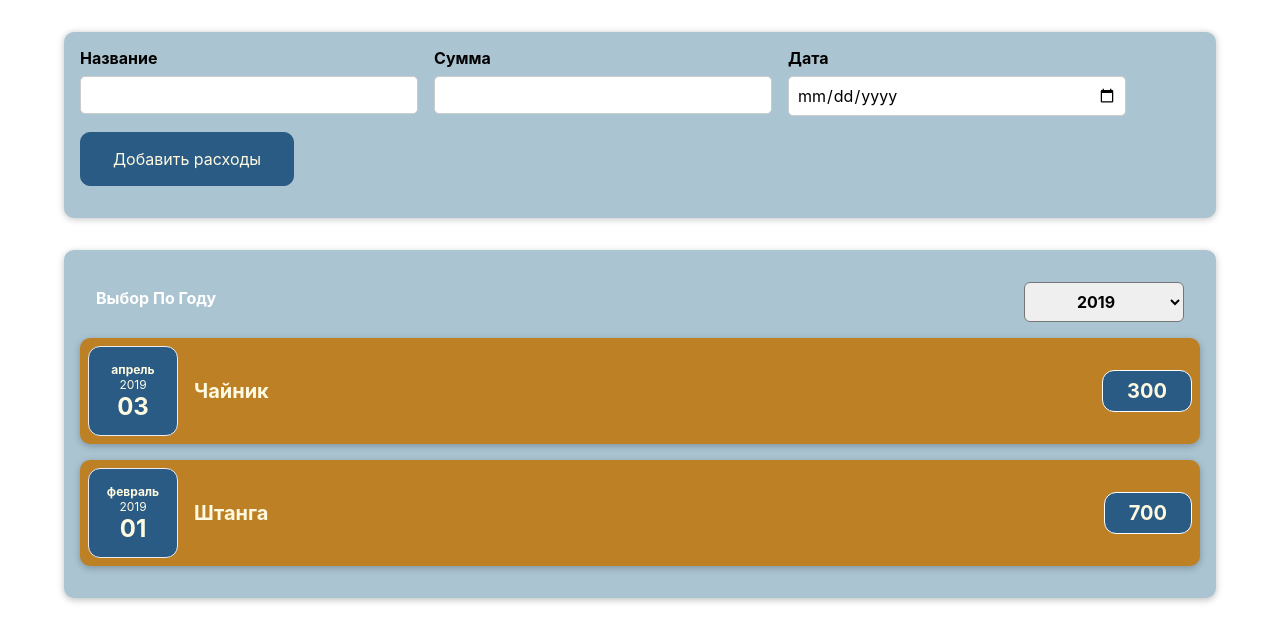
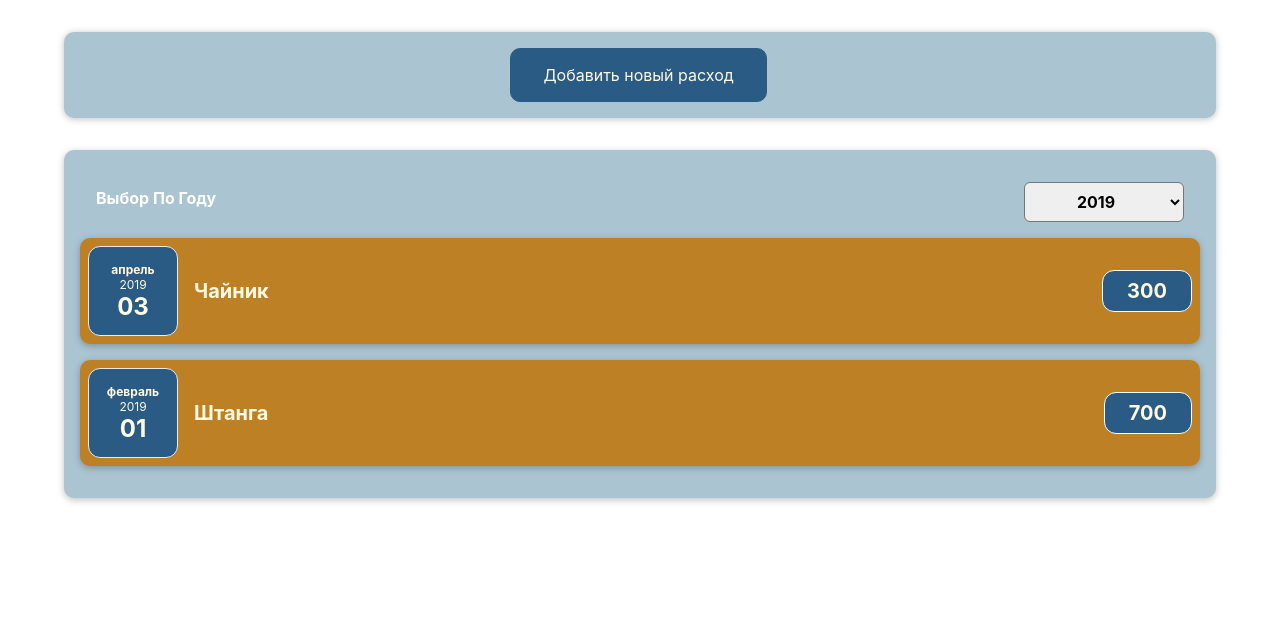
Before and after one commit to Tempesto20/costAccounting, a React (Create React App) app: page / in a window 1280 px wide. Shown: the top 642 px of the page. Built offline with nearby package versions, Linux system fonts and the light colour scheme.

Commit message:
edit NewCost

```diff
--- a/src/App.js
+++ b/src/App.js
@@ -87,6 +87,7 @@
       </header>
 
     </div>
+    //55
   );
 }
 
--- a/src/components/Costs/CostItem.jsx
+++ b/src/components/Costs/CostItem.jsx
@@ -14,6 +14,7 @@
 */
 
   return (
+    <li>
       <Card className='cost-item'>
         <CostDate date={props.date}/>
 
@@ -24,6 +25,7 @@
         </div>
         {/*<button onClick={chengeDescriptioHamdler}>Chenge description</button>*/}
       </Card>
+    </li>
   );
 }
 
--- /dev/null
+++ b/src/components/Costs/CostList.css
@@ -0,0 +1,9 @@
+.cost-list {
+  list-style: none;
+  padding: 0;
+}
+
+.cost-list__fallback {
+  color: #fefae1;
+  text-align: center;
+}
--- /dev/null
+++ b/src/components/Costs/CostList.jsx
@@ -0,0 +1,34 @@
+import React from 'react';
+import './CostList.css';
+import CostItem from './CostItem';
+
+function CostList(props) {
+
+
+    if(props.costs.length === 0){
+      return(
+        <h2 className='cost-list__fallback'>
+            в этом году расходов не имеется
+        </h2>
+      )
+    }
+
+  return (
+    <ul className='cost-list'>
+
+            {props.costs.map(  (cost) =>(
+            <CostItem
+            key={cost.id}
+            date={cost.date}
+            description={cost.description}
+            amount={cost.amount}
+            />
+            )
+        )
+      }
+
+    </ul>
+  )
+}
+
+export default CostList;
--- a/src/components/Costs/Costs.jsx
+++ b/src/components/Costs/Costs.jsx
@@ -1,6 +1,7 @@
 import React,{useState} from 'react';
 import Card from '../UI/Card';
-import CostItem from './CostItem';
+//import CostItem from './CostItem';
+import CostList from './CostList';
 import './Costs.css';
 import CostsFilter from './CostsFilter';
 
@@ -9,7 +10,7 @@
   const [selectedYear, setSelectedYear] =useState('2019');
 
 const yearChangeHandler =(year)=>{
-  console.log(year);
+ // console.log(year);
   setSelectedYear(year);
 }
 
@@ -19,19 +20,8 @@
 
   //setSelectedYear('');
 
-  let costsContent = <p> в этом году расходов не имеется</p>;
 
-  if(filteredCosts.length > 0){
-    costsContent =filteredCosts.map(  (cost) =>(
-      <CostItem
-        key={cost.id}
-        date={cost.date}
-        description={cost.description}
-        amount={cost.amount}
-      />
-      )
-    )
-  }
+
 
 return (
     <div className="">
@@ -43,7 +33,7 @@
           onChangeYear = {yearChangeHandler}
         />
 
-        {costsContent}
+        <CostList costs={filteredCosts}/>
 
           {/*
           {filteredCosts.length === 0
@@ -88,6 +78,7 @@
       </Card>
 
     </div>
+
   );
 }
 
--- a/src/components/NewCost/CostForm.jsx
+++ b/src/components/NewCost/CostForm.jsx
@@ -73,6 +73,8 @@
         setInputAmount(''); //отчистка данных из импута в форме после ввода пользователя
         setInputDate('');   //отчистка данных из импута в форме после ввода пользователя
     }
+
+
   return (
 
         <form onSubmit={submitHandler}>
@@ -94,8 +96,8 @@
                 </div>
 
                 <div className="new-cost__actions">
-                    <button type='submit' >Добавить расходы</button>
-
+                    <button type='submit'> Добавить расходы    </button>
+                    <button type='button' onClick={props.onCancel}> Отмена   </button>
                 </div>
 
             </div>
--- a/src/components/NewCost/NewCost.jsx
+++ b/src/components/NewCost/NewCost.jsx
@@ -1,28 +1,47 @@
-import React from 'react';
+import React,{useState} from 'react';
 import CostForm from './CostForm';
 import './NewCost.css';
 
 const NewCost =(props)=> {
 
-  const saveCostDataHendler =(inputCostData)=>{
+const[isFormVisible,setIsFormVisible] = useState(false);
 
+
+
+const saveCostDataHendler =(inputCostData)=>{
     const costData = {
       ...inputCostData,
       id: Math.random().toString()
     }
     //console.log(costData);
     //console.log(inputCostDate); тут мы увидим данные которые были введены в объект costData
+  props.onAddCost(costData);
+  setIsFormVisible(false);
+  }
 
-  props.onAddCost(costData);
+  const inputCostDataHandler =()=>{
+    setIsFormVisible(true);
   }
+
+  const cancelCostHandler =()=>{
+    setIsFormVisible(false);
+  }
+
+
 
   return (
     <div className='new-cost'>
-        <CostForm
+      {!isFormVisible &&<button onClick={inputCostDataHandler}>Добавить новый расход</button>}
+
+      {isFormVisible && <CostForm
         onSaveCostData={saveCostDataHendler}
-        />
+
+        onCancel={cancelCostHandler}
+      />}
+
     </div>
   );
+//58
 }
 
 export default NewCost;
```
Lines whose indentation alone changed are shown as unchanged.
